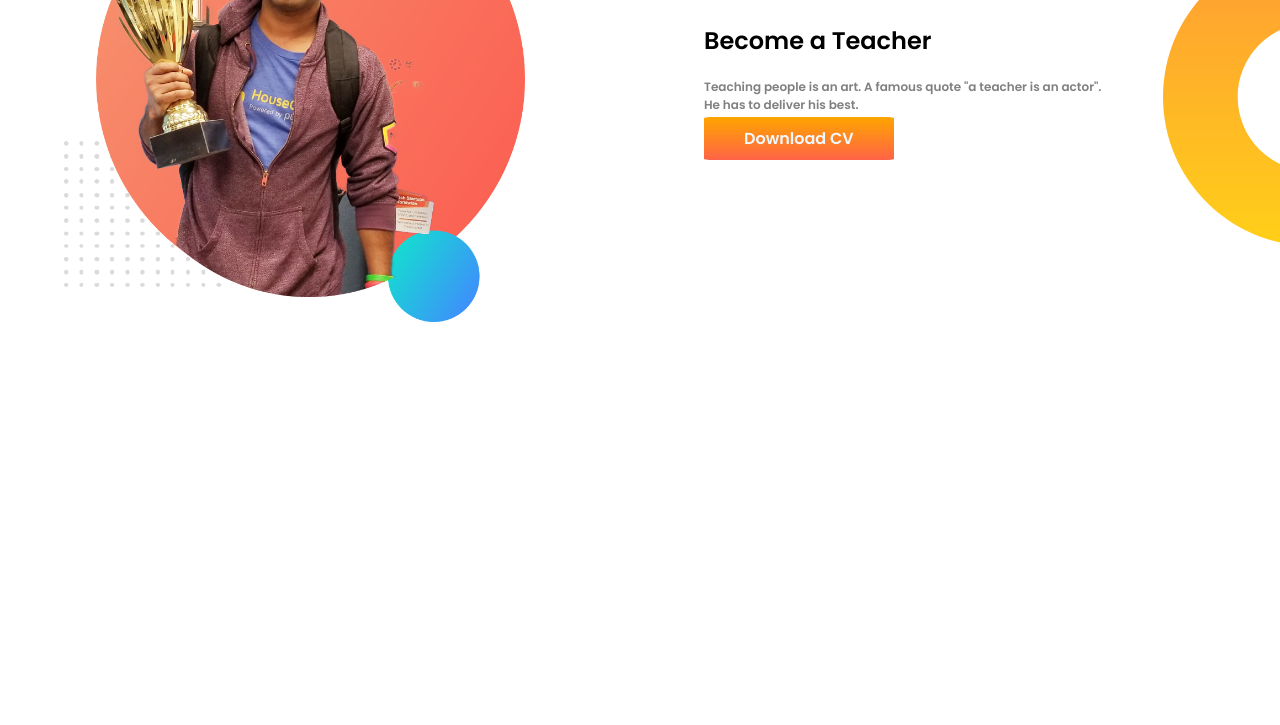
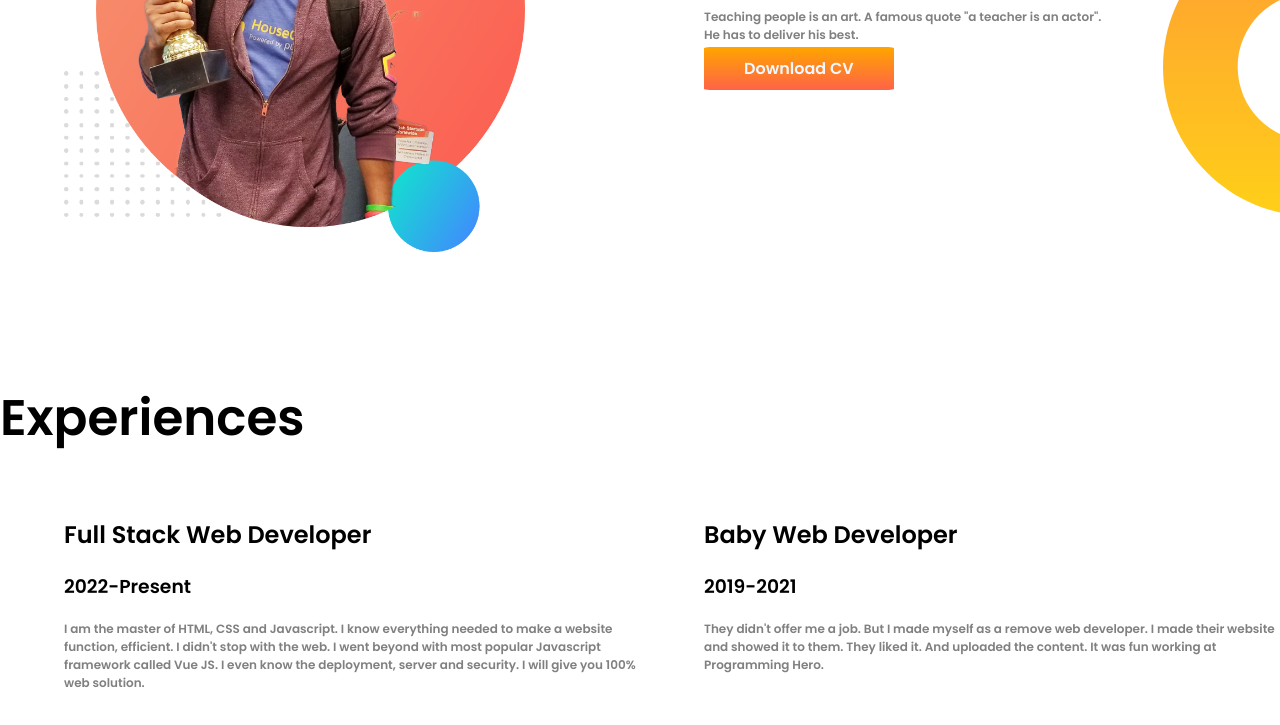
Before and after one commit to ahmad-yasir/portfolio, a plain HTML site: page index.html in a window 1280 px wide. Shown: the part 735-1460 px from the top of the page. Before the commit the page ends 1214 px from the top, so only its background shows below. Drawn offline with Linux system fonts and the light colour scheme.

Commit message:
Experience aria

```diff
--- a/index.html
+++ b/index.html
@@ -13,7 +13,7 @@
 </head>
 
 <body>
-    <section class="top-banner">
+    <section class="top-banner flexible-container">
         <div class="half-width">
             <h1>Welcome to</h1>
             <h1><span class="orange-color">Yasir Ahmad</span> World!</h1>
@@ -28,7 +28,7 @@
         </div>
     </section>
 
-    <section class="mid-banner">
+    <section class="mid-banner flexible-container">
         <div class="half-width">
             <img src="images/jhankar.png" alt="">
         </div>
@@ -42,6 +42,28 @@
         </div>
     </section>
 
+    <section class="experience-aria">
+        <h1>Experiences</h1>
+        <div class="flexible-container">
+            <div class="half-width">
+                <h2>Full Stack Web Developer</h2>
+                <h3>2022-Present</h3>
+                <p>I am the master of HTML, CSS and Javascript. I know everything needed to make a website function,
+                    efficient. I didn't stop with the web. I went beyond with most popular Javascript framework called
+                    Vue
+                    JS. I even know the deployment, server and security. I will give you 100% web solution.</p>
+            </div>
+
+            <div class="half-width">
+                <h2>Baby Web Developer</h2>
+                <h3>2019-2021</h3>
+                <p>They didn't offer me a job. But I made myself as a remove web developer. I made their website and
+                    showed
+                    it to them. They liked it. And uploaded the content. It was fun working at Programming Hero.</p>
+            </div>
+        </div>
+    </section>
+
 </body>
 
 </html>
--- a/style.css
+++ b/style.css
@@ -11,10 +11,6 @@ h1 {
     color: orange;
 }
 
-section {
-    display: flex;
-    margin-bottom: 150px;
-}
 
 p {
     font-weight: normal;
@@ -51,3 +47,8 @@ p {
     background-repeat: no-repeat;
     background-position: right;
 }
+
+.flexible-container {
+    display: flex;
+    padding-bottom: 80px;
+}
```
